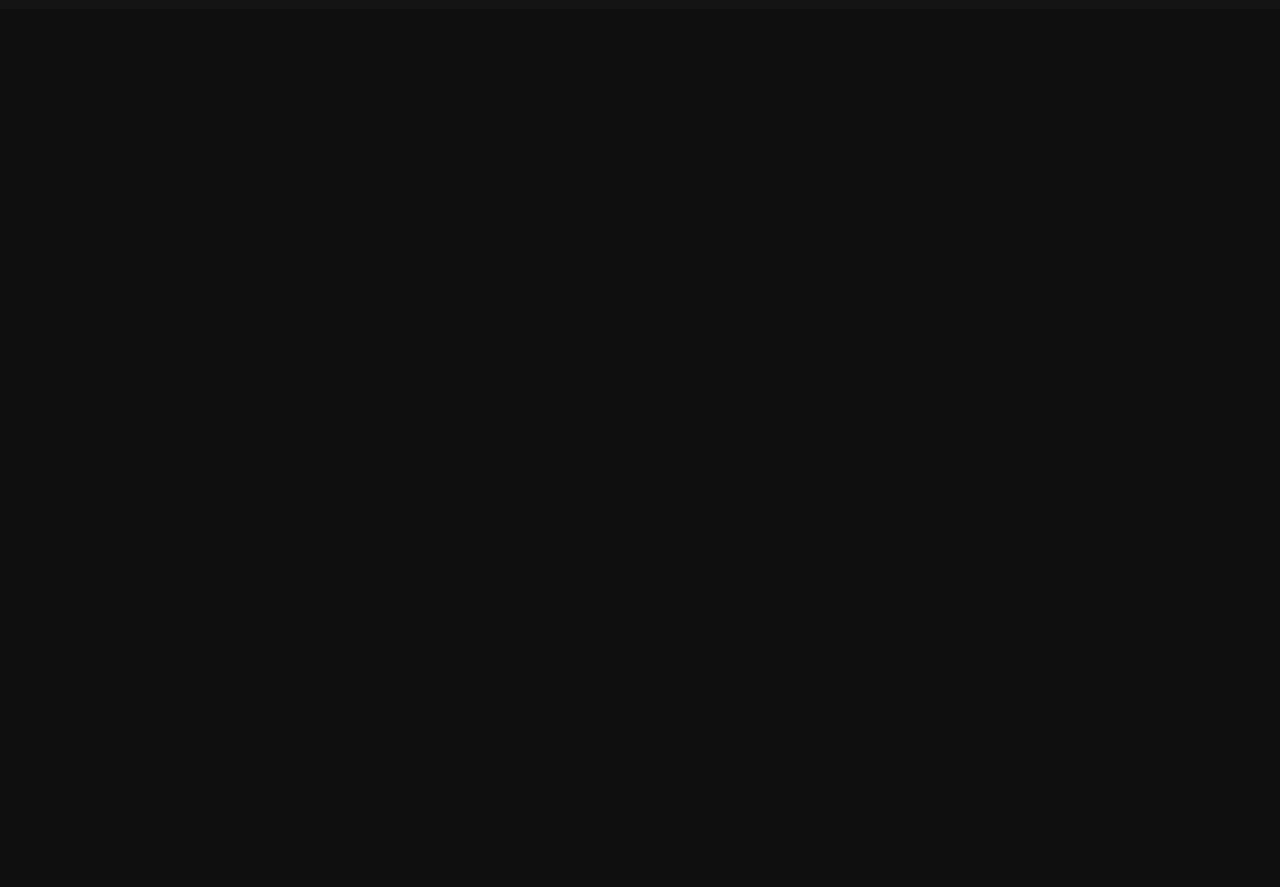
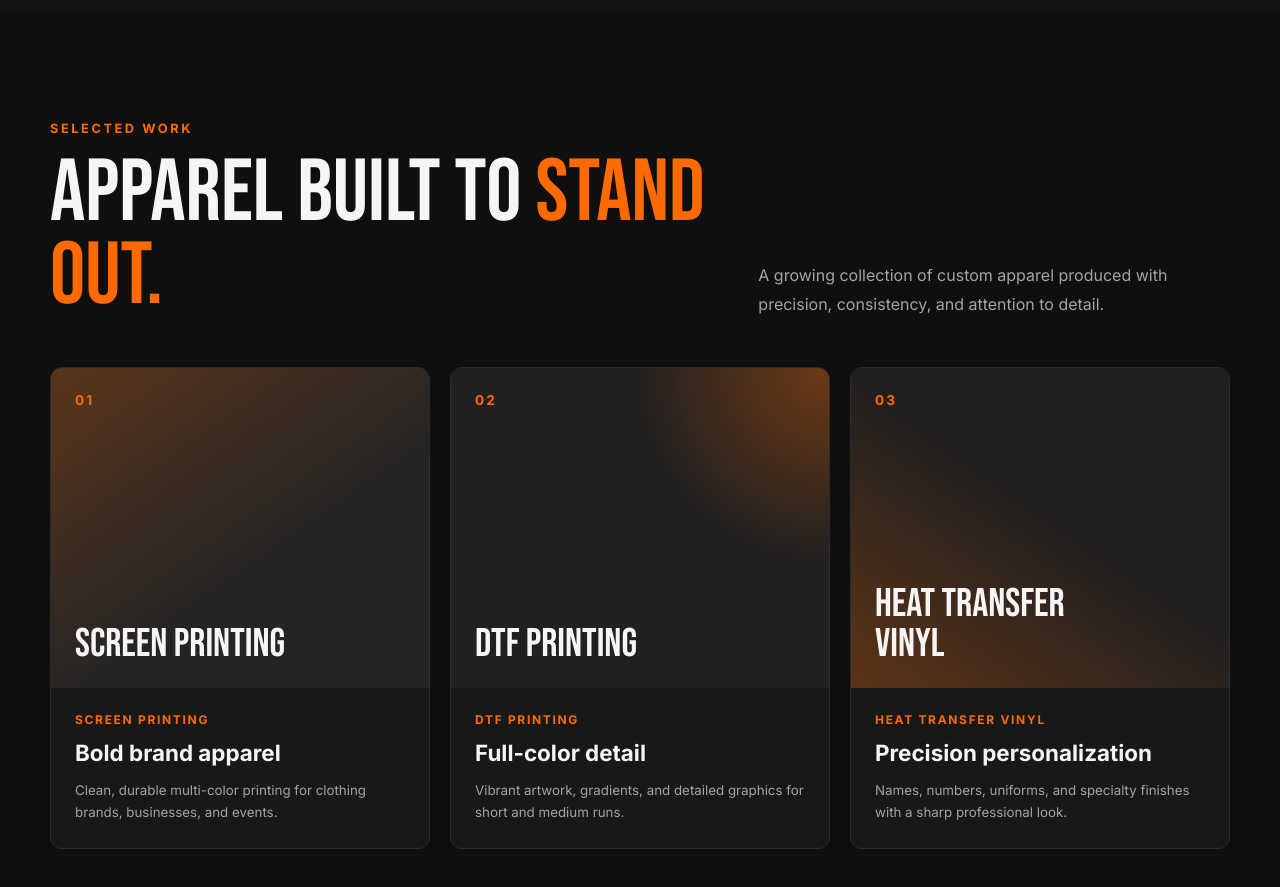
Before and after one commit to CharlieBrown3rd/inknhustle-os, a React (Vite) app: page / in a window 1280 px wide. Shown: the part 1720-2607 px from the top of the page. Before the commit the page ends 1729 px from the top, so only its background shows below. Built offline with nearby package versions, Linux system fonts and the light colour scheme.

Commit message:
portfolio

```diff
--- a/src/App.css
+++ b/src/App.css
@@ -255,4 +255,141 @@
   .service-card h3 {
     margin-top: 2.5rem;
   }
+}.portfolio {
+  padding: 7rem 2rem;
+  background: #0f0f0f;
 }
+
+.portfolio__container {
+  width: min(1180px, 100%);
+  margin: 0 auto;
+}
+
+.portfolio__eyebrow {
+  margin: 0 0 1rem;
+  color: var(--color-primary);
+  font-size: 0.8rem;
+  font-weight: 700;
+  letter-spacing: 0.2em;
+  text-transform: uppercase;
+}
+
+.portfolio__header {
+  display: grid;
+  grid-template-columns: 1.4fr 1fr;
+  gap: 3rem;
+  align-items: end;
+  margin-bottom: 3rem;
+}
+
+.portfolio__title {
+  margin: 0;
+  font-family: "Bebas Neue", sans-serif;
+  font-size: clamp(3rem, 7vw, 5.5rem);
+  font-weight: 400;
+  line-height: 0.95;
+}
+
+.portfolio__title span {
+  color: var(--color-primary);
+}
+
+.portfolio__intro {
+  margin: 0;
+  color: var(--color-muted);
+  line-height: 1.8;
+}
+
+.portfolio__grid {
+  display: grid;
+  grid-template-columns: repeat(3, 1fr);
+  gap: 1.25rem;
+}
+
+.portfolio-card {
+  overflow: hidden;
+  border: 1px solid var(--color-border);
+  border-radius: 12px;
+  background: #181818;
+  transition:
+    transform 180ms ease,
+    border-color 180ms ease;
+}
+
+.portfolio-card:hover {
+  transform: translateY(-6px);
+  border-color: var(--color-primary);
+}
+
+.portfolio-card__visual {
+  min-height: 320px;
+  display: flex;
+  flex-direction: column;
+  justify-content: space-between;
+  padding: 1.5rem;
+  background:
+    linear-gradient(145deg, rgba(255, 106, 0, 0.25), transparent 60%),
+    #242424;
+}
+
+.portfolio-card__visual--2 {
+  background:
+    radial-gradient(circle at top right, rgba(255, 106, 0, 0.35), transparent 40%),
+    #202020;
+}
+
+.portfolio-card__visual--3 {
+  background:
+    linear-gradient(35deg, rgba(255, 106, 0, 0.28), transparent 55%),
+    #1f1f1f;
+}
+
+.portfolio-card__visual span {
+  color: var(--color-primary);
+  font-size: 0.85rem;
+  font-weight: 700;
+  letter-spacing: 0.16em;
+}
+
+.portfolio-card__visual strong {
+  max-width: 220px;
+  font-family: "Bebas Neue", sans-serif;
+  font-size: 2.5rem;
+  font-weight: 400;
+  line-height: 1;
+  text-transform: uppercase;
+}
+
+.portfolio-card__content {
+  padding: 1.5rem;
+}
+
+.portfolio-card__content p {
+  margin: 0 0 0.75rem;
+  color: var(--color-primary);
+  font-size: 0.75rem;
+  font-weight: 700;
+  letter-spacing: 0.14em;
+  text-transform: uppercase;
+}
+
+.portfolio-card__content h3 {
+  margin: 0 0 0.8rem;
+  font-size: 1.4rem;
+}
+
+.portfolio-card__content small {
+  color: var(--color-muted);
+  line-height: 1.7;
+}
+
+@media (max-width: 850px) {
+  .portfolio__header,
+  .portfolio__grid {
+    grid-template-columns: 1fr;
+  }
+
+  .portfolio-card__visual {
+    min-height: 240px;
+  }
+}
--- a/src/App.jsx
+++ b/src/App.jsx
@@ -1,6 +1,7 @@
 import './App.css';
 import Button from "./components/Button/Button";
 import Navbar from "./components/Navbar/Navbar";
+import Portfolio from './sections/Portfolio/Portfolio';
 import Services from "./sections/Services/Services";
 function App() {
   return (
@@ -28,6 +29,7 @@ function App() {
         </div>
       </section>
       <Services/>
+      <Portfolio/>
     </main>
   );
 }
--- /dev/null
+++ b/src/sections/Portfolio/Portfolio.jsx
@@ -0,0 +1,60 @@
+const projects = [
+  {
+    category: "Screen Printing",
+    title: "Bold brand apparel",
+    description:
+      "Clean, durable multi-color printing for clothing brands, businesses, and events.",
+  },
+  {
+    category: "DTF Printing",
+    title: "Full-color detail",
+    description:
+      "Vibrant artwork, gradients, and detailed graphics for short and medium runs.",
+  },
+  {
+    category: "Heat Transfer Vinyl",
+    title: "Precision personalization",
+    description:
+      "Names, numbers, uniforms, and specialty finishes with a sharp professional look.",
+  },
+];
+
+function Portfolio() {
+  return (
+    <section className="portfolio" id="portfolio">
+      <div className="portfolio__container">
+        <p className="portfolio__eyebrow">Selected Work</p>
+
+        <div className="portfolio__header">
+          <h2 className="portfolio__title">
+            Apparel built to <span>stand out.</span>
+          </h2>
+
+          <p className="portfolio__intro">
+            A growing collection of custom apparel produced with precision,
+            consistency, and attention to detail.
+          </p>
+        </div>
+
+        <div className="portfolio__grid">
+          {projects.map((project, index) => (
+            <article className="portfolio-card" key={project.category}>
+              <div className={`portfolio-card__visual portfolio-card__visual--${index + 1}`}>
+                <span>{String(index + 1).padStart(2, "0")}</span>
+                <strong>{project.category}</strong>
+              </div>
+
+              <div className="portfolio-card__content">
+                <p>{project.category}</p>
+                <h3>{project.title}</h3>
+                <small>{project.description}</small>
+              </div>
+            </article>
+          ))}
+        </div>
+      </div>
+    </section>
+  );
+}
+
+export default Portfolio;
```
Also changed, not shown: 1 other file (tests, documents, lock files or other folders).
